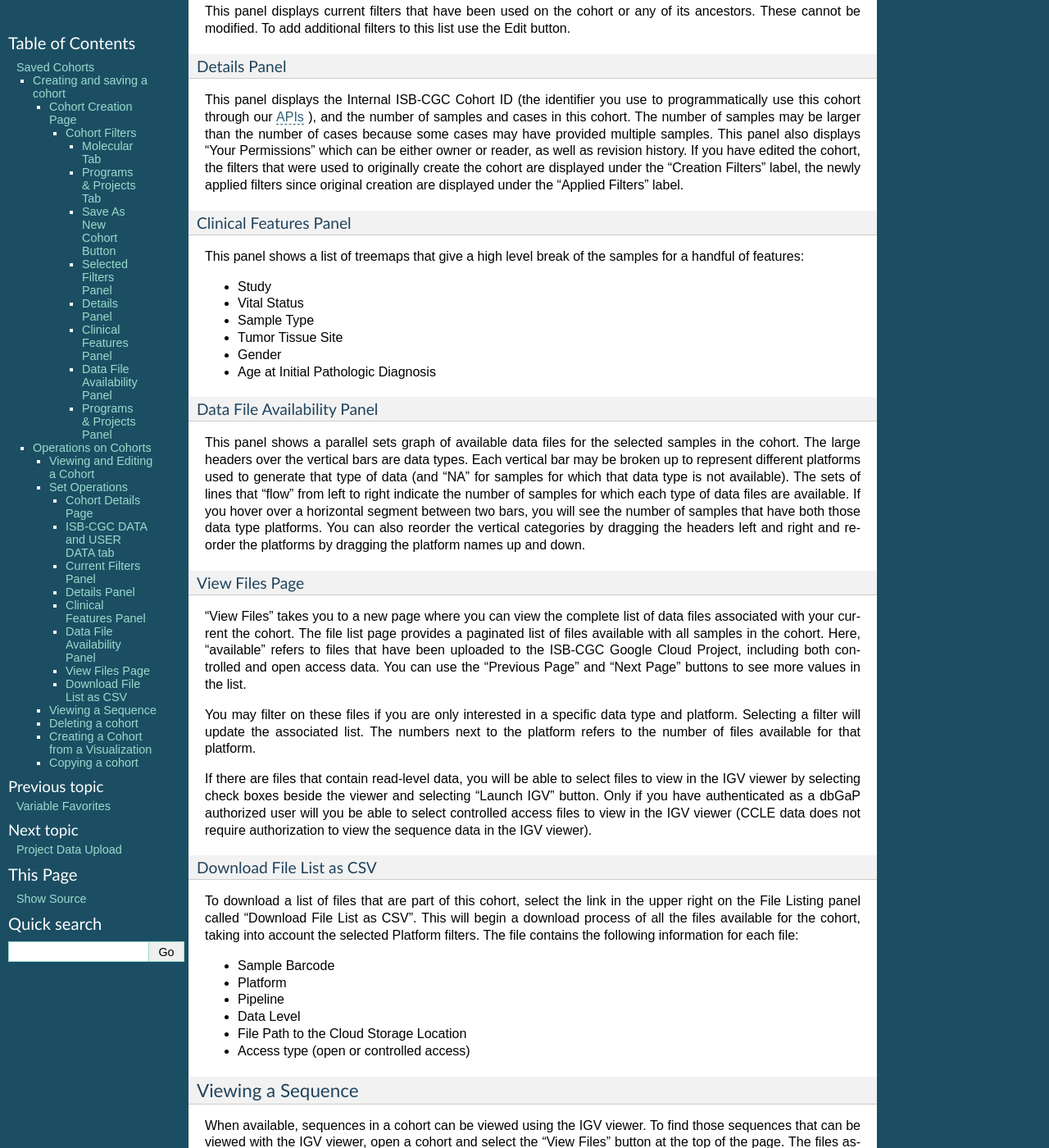
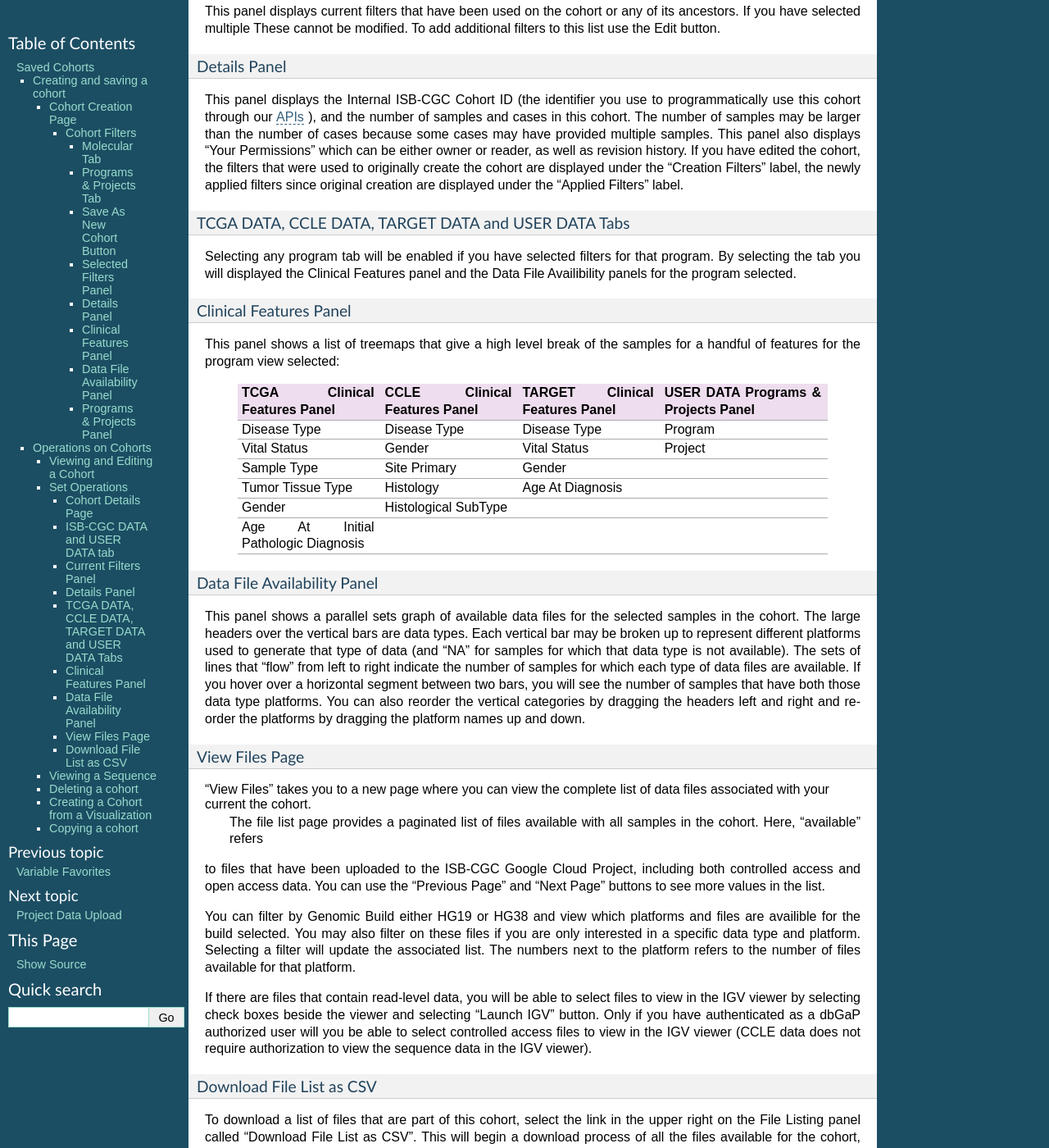
Before and after one commit to isb-cgc/readthedocs, a Sphinx documentation site: the page built from docs/source/sections/webapp/Saved-Cohorts.rst, in a window 1280 px wide and 1400 px high, scrolled down 5654 px. Shown: the whole window at 82% size. Built offline with Sphinx 7.4.7, drawn with Linux system fonts in a browser that asks for light colours; pages that are not in the unit, such as notebooks, are missing from menus.

Commit message:
Updated cohorts details section

```diff
--- a/docs/source/sections/webapp/Saved-Cohorts.rst
+++ b/docs/source/sections/webapp/Saved-Cohorts.rst
@@ -231,12 +231,12 @@ From the "SAVED COHORTS" tab you can:
 
 ISB-CGC DATA and USER DATA tab
 --------------------------------
-Both tabs are displayed  and can be selected. The corresponding panels on each tab will display data on either ISB-CGC data or user uploaded data with cohorts that you created or shared with you.
+Both tabs are displayed and can be selected. The corresponding panels on each tab will display data on either ISB-CGC data or user uploaded data with cohorts that you created or shared with you.
 
 Current Filters Panel
 ----------------------
 
-This panel displays current filters that have been used on the cohort or any of its ancestors. These cannot be modified.  To add additional filters to this list use the Edit button.
+This panel displays current filters that have been used on the cohort or any of its ancestors. If you have selected multiple These cannot be modified.  To add additional filters to this list use the Edit button.
 
 Details Panel
 -------------
@@ -245,17 +245,31 @@ This panel displays the Internal ISB-CGC Cohort ID (the identifier you use to pr
 provided multiple samples.
 This panel also displays "Your Permissions" which can be either owner or reader, as well as revision history.  If you have edited the cohort, the filters that were used to originally create the cohort are displayed under the "Creation Filters" label, the newly applied filters since original creation are displayed under the "Applied Filters" label.
 
+TCGA DATA, CCLE DATA, TARGET DATA and USER DATA Tabs
+-----------------------------------------------------
+Selecting any program tab will be enabled if you have selected filters for that program.  By selecting the tab you will displayed the Clinical Features panel and the Data File Availibility panels for the program selected.
+
 Clinical Features Panel
 -----------------------
 
-This panel shows a list of treemaps that give a high level break of the samples for a handful of features:
+This panel shows a list of treemaps that give a high level break of the samples for a handful of features for the program view selected:
 
-* Study
-* Vital Status
-* Sample Type
-* Tumor Tissue Site
-* Gender
-* Age at Initial Pathologic Diagnosis
+   +------------------------------+------------------------------+---------------------------------+------------------------------------+
+   | TCGA Clinical Features Panel | CCLE Clinical Features Panel | TARGET Clinical Features Panel  | USER DATA Programs & Projects Panel|
+   +==============================+==============================+=================================+====================================+
+   | Disease Type                 | Disease Type                 | Disease Type                    | Program                            |
+   +------------------------------+------------------------------+---------------------------------+------------------------------------+
+   | Vital Status                 | Gender                       | Vital Status                    | Project                            |
+   +------------------------------+------------------------------+---------------------------------+------------------------------------+
+   | Sample Type                  | Site Primary                 | Gender                          |                                    |
+   +------------------------------+------------------------------+---------------------------------+------------------------------------+
+   | Tumor Tissue Type            | Histology                    | Age At Diagnosis                |                                    |
+   +------------------------------+------------------------------+---------------------------------+------------------------------------+
+   | Gender                       | Histological SubType         |                                 |                                    |
+   +------------------------------+------------------------------+---------------------------------+------------------------------------+
+   | Age At Initial Pathologic    |                              |                                 |                                    |
+   | Diagnosis                    |                              |                                 |                                    |
+   +------------------------------+------------------------------+---------------------------------+------------------------------------+
 
 Data File Availability Panel
 -----------------------
@@ -273,12 +287,12 @@ View Files Page
 ---------------
 
 "View Files" takes you to a new page where you can view the complete list of data files associated with your current the cohort.
-The file list page provides a paginated list of files available with all samples in the cohort. Here, "available" refers
-to files that have been uploaded to the ISB-CGC Google Cloud Project, including both controlled and open access data.
+ The file list page provides a paginated list of files available with all samples in the cohort. Here, "available" refers
+to files that have been uploaded to the ISB-CGC Google Cloud Project, including both controlled access and open access data.
 You can use the "Previous Page" and "Next Page" buttons to see more values in the list.
 
-You may filter on these files if you are only interested in a specific data type and platform. Selecting a filter will
-update the associated list. The numbers next to the platform refers to the number of files available for that platform.
+You can filter by Genomic Build either HG19 or HG38 and view which platforms and files are availible for the build selected.  You may also filter on these files if you are only interested in a specific data type and platform.  Selecting a filter will
+update the associated list.  The numbers next to the platform refers to the number of files available for that platform.
 
 If there are files that contain read-level data, you will be able to select files to view in the IGV
 viewer by selecting check boxes beside the viewer and selecting "Launch IGV" button.  Only if you have authenticated
@@ -291,6 +305,7 @@ To download a list of files that are part of this cohort, select the link in the
 download process of all the files available for the cohort, taking into account the selected Platform filters. The file
 contains the following information for each file:
 
+* Program
 * Sample Barcode
 * Platform
 * Pipeline
```
